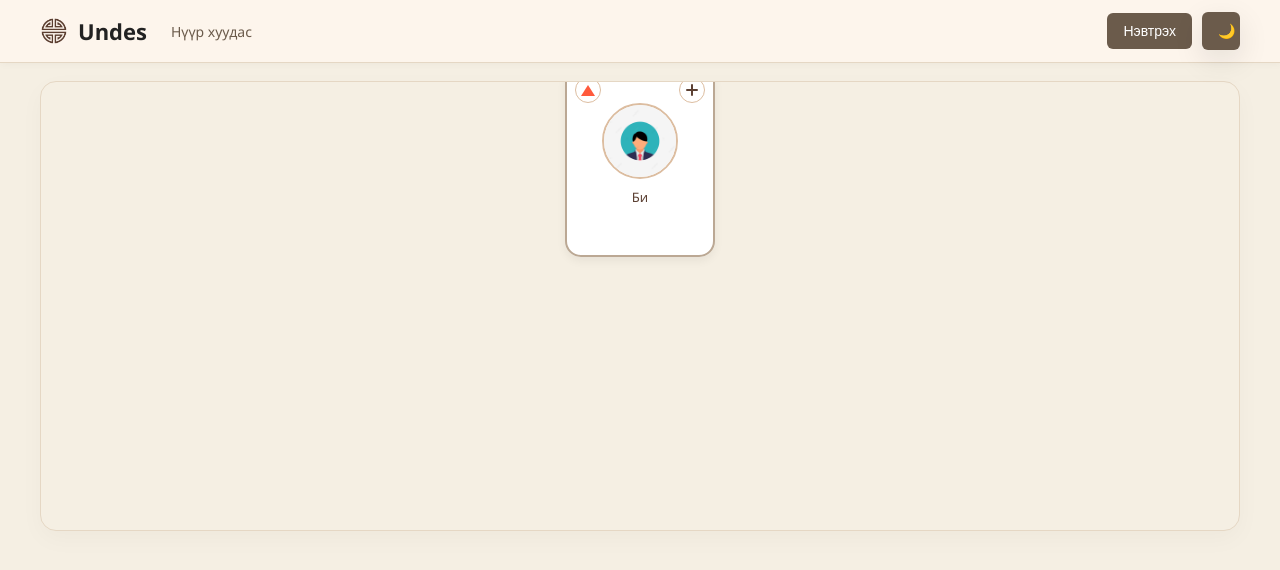
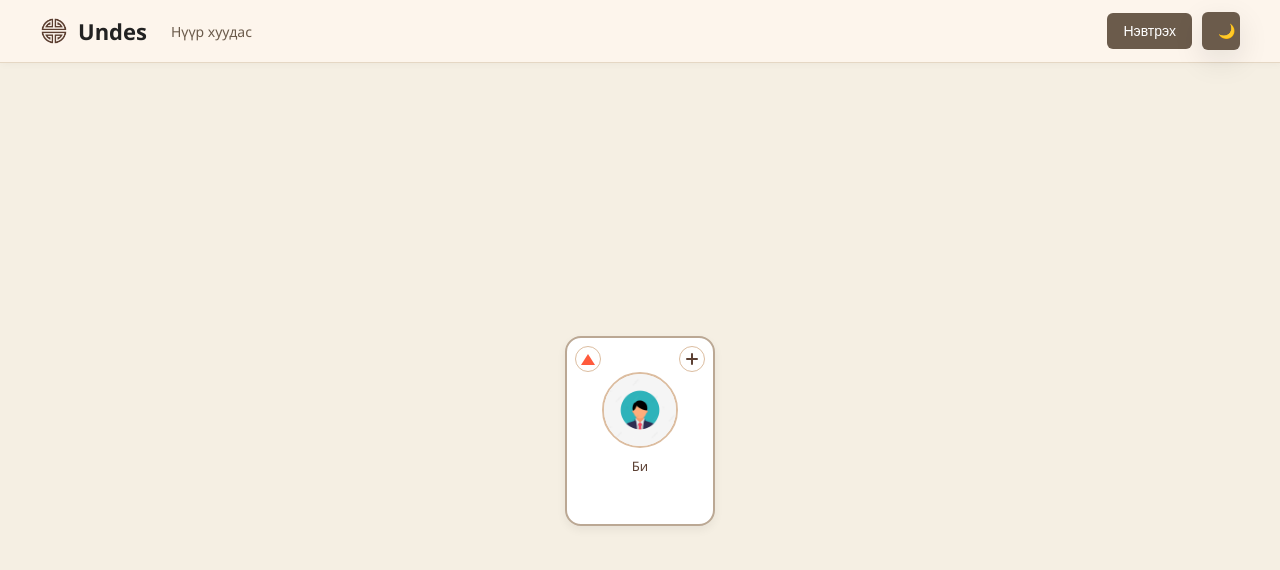
Before and after one commit to Javzaat/web-urgiin_mod_v2, a website with bundled scripts: page public/family-tree.html in a window 1280 px wide. Built offline with nearby package versions, Linux system fonts and the light colour scheme; no server answers.

Commit message:
v2: auto-scale family tree layout (no scroll, centered)

```diff
--- a/public/family-tree.css
+++ b/public/family-tree.css
@@ -40,13 +40,8 @@ body {
 /* ===== PAGE STRUCTURE ===== */
 
 .tree-page {
-  min-height: 100vh;
-  padding: 18px 12px 24px;
-  display: flex;
-  flex-direction: column;
-  gap: 10px;
+  height: calc(100vh - 64px); /* header-ийн өндөр */
 }
-
 .tree-toolbar {
   max-width: 1200px;
   margin: 0 auto 4px;
@@ -101,32 +96,36 @@ body {
 }
 
 /* ===== TREE LAYOUT ===== */
-
 .tree-layout {
-  max-width: 1200px;
-  margin: 0 auto;
   width: 100%;
+  height: 100%;
+  overflow: hidden;
 }
 
 .tree-root {
   position: relative;
   width: 100%;
-  height: 620px;
-  border-radius: 16px;
-  border: 1px solid var(--border);
-  background: #f5efe3;
-  box-shadow: 0 8px 24px rgba(0,0,0,0.03);
-  overflow: auto;
+  height: 100%;
+  overflow: hidden;
+}
+
+.tree-scale {
+  position: absolute;
+  left: 0;
+  top: 0;
+  transform-origin: 0 0;
 }
 
 body.dark .tree-root {
   background: #201710;
 }
 
-#tree-root {
+.tree-root {
   position: relative;
+  width: 100%;
+  height: 100%;
+  overflow: hidden;
 }
-
 
 #tree-lines-svg {
   position: absolute;
--- a/public/family-tree.html
+++ b/public/family-tree.html
@@ -44,11 +44,10 @@
     <main class="tree-page">
       <section class="tree-layout">
         <div id="tree-root" class="tree-root">
-          <svg
-            id="tree-lines-svg"
-            xmlns="http://www.w3.org/2000/svg">
-          </svg>
-          <div id="tree-nodes"></div>
+          <div id="tree-scale" class="tree-scale">
+            <svg id="tree-lines-svg"></svg>
+            <div id="tree-nodes"></div>
+          </div>
         </div>
       </section>
     </main>
--- a/public/family-tree.js
+++ b/public/family-tree.js
@@ -171,6 +171,20 @@ function createDefaultRoot() {
 
 
 // ================== HELPERS ==================
+function getTreeBounds(visibleMembers) {
+  let minX = Infinity, minY = Infinity;
+  let maxX = -Infinity, maxY = -Infinity;
+
+  visibleMembers.forEach(m => {
+    minX = Math.min(minX, m.x - CARD_W / 2);
+    maxX = Math.max(maxX, m.x + CARD_W / 2);
+    minY = Math.min(minY, m.y - CARD_H / 2);
+    maxY = Math.max(maxY, m.y + CARD_H / 2);
+  });
+
+  return { minX, minY, maxX, maxY };
+}
+
 
 function getParentBySex(child, sex) {
   return (child.parents || [])
@@ -308,18 +322,21 @@ function familyCenterX(memberId) {
 }
 
 function cardRect(id) {
-  const el = document.querySelector(`.family-card[data-id="${id}"]`);
-  if (!el) return null;
-
-  const r = el.getBoundingClientRect();
-  const root = treeRoot.getBoundingClientRect();
+  const m = findMember(id);
+  if (!m) return null;
+
+  // m.x, m.y бол layoutTree() дээр тооцсон "tree space" координатууд
+  const left   = m.x - CARD_W / 2;
+  const right  = m.x + CARD_W / 2;
+  const top    = m.y - CARD_H / 2;
+  const bottom = m.y + CARD_H / 2;
 
   return {
-    cx: r.left + r.width / 2 - root.left,
-    top: r.top - root.top,
-    bottom: r.bottom - root.top,
-    left: r.left - root.left,
-    right: r.right - root.left,
+    cx: m.x,
+    top,
+    bottom,
+    left,
+    right
   };
 }
 
@@ -375,126 +392,53 @@ function layoutTree() {
 
   const paddingTop = 80;
   const rowGap = CARD_H + V_GAP;
-  const containerWidth = treeRoot.clientWidth || 900;
 
   const newPosMap = new Map();
 
   levels.forEach((levelValue, rowIndex) => {
-    const rowNodes = levelMap.get(levelValue);
-    if (!rowNodes.length) return;
-
-    // === ANCHOR COMPUTE ===
-    rowNodes.forEach(m => {
-      const parents = (m.parents || [])
-        .filter(pid => !hiddenAnc.has(pid))
-        .map(pid => newPosMap.get(pid))
-        .filter(Boolean);
-
-      m._anchor = parents.length
-        ? parents.reduce((s, p) => s + p.x, 0) / parents.length
-        : null;
-    });
-
-    // === UNITS (COUPLES / SINGLE) ===
+    const row = levelMap.get(levelValue);
+    const y = paddingTop + rowIndex * rowGap;
+
+    // ===== group couples / singles =====
+    const units = [];
     const used = new Set();
-    const units = [];
-
-    rowNodes.forEach(m => {
+
+    row.forEach(m => {
       if (used.has(m.id)) return;
 
       if (m.spouseId) {
         const s = findMember(m.spouseId);
         if (s && s.level === levelValue && !used.has(s.id)) {
-          units.push({ type: "couple", ids: [m.id, s.id] });
+          units.push([m.id, s.id]);
           used.add(m.id);
           used.add(s.id);
           return;
         }
       }
-
-      units.push({ type: "single", ids: [m.id] });
+      units.push([m.id]);
       used.add(m.id);
     });
 
-    const y = paddingTop + rowIndex * rowGap;
-    const UNIT_WIDTH = CARD_W * 2.2;
-    const MIN_DIST = UNIT_WIDTH + H_GAP * 0.3;
-
-    const anchored = units.some(u =>
-      u.ids.some(id => {
-        const m = rowNodes.find(x => x.id === id);
-        return m && isFinite(m._anchor);
-      })
-    );
-
-    // === NO ANCHOR → CENTER ===
-    if (!anchored) {
-      const total =
-        units.length * UNIT_WIDTH + (units.length - 1) * H_GAP;
-      let startX = Math.max((containerWidth - total) / 2, 40);
-
-      units.forEach(u => {
-        const cx = startX + UNIT_WIDTH / 2;
-
-        if (u.type === "single") {
-          newPosMap.set(u.ids[0], { x: cx, y });
-        } else {
-          const off = CARD_W * 0.55;
-          newPosMap.set(u.ids[0], { x: cx - off, y });
-          newPosMap.set(u.ids[1], { x: cx + off, y });
-        }
-
-        startX += UNIT_WIDTH + H_GAP;
-      });
-
-      return;
-    }
-
-    // === ANCHOR SORT ===
+    // ===== total row width =====
+    const UNIT_W = CARD_W * 2.2;
+    const totalWidth =
+      units.length * UNIT_W + (units.length - 1) * H_GAP;
+
+    // ⭐ CENTER THIS ROW AROUND 0 ⭐
+    let cursorX = -totalWidth / 2 + UNIT_W / 2;
+
     units.forEach(u => {
-      const anchors = u.ids
-        .map(id => rowNodes.find(m => m.id === id)?._anchor)
-        .filter(v => isFinite(v));
-      u.anchor = anchors.length
-        ? anchors.reduce((s, a) => s + a, 0) / anchors.length
-        : null;
-    });
-
-    units.sort((a, b) => {
-      if (a.anchor == null) return 1;
-      if (b.anchor == null) return -1;
-      return a.anchor - b.anchor;
-    });
-
-    let cursorX = null;
-    units.forEach(u => {
-      let cx = u.anchor ?? (cursorX ?? containerWidth / 2);
-      if (cursorX != null) cx = Math.max(cx, cursorX + MIN_DIST);
-      u._cx = cx;
-      cursorX = cx;
-    });
-
-    // === SHIFT INTO VIEW ===
-    const minX = Math.min(...units.map(u => u._cx));
-    const maxX = Math.max(...units.map(u => u._cx));
-    let shift = 0;
-
-    if (maxX - minX < containerWidth) {
-      shift = (containerWidth - (maxX - minX)) / 2 - minX;
-    } else if (minX < 40) {
-      shift = 40 - minX;
-    }
-
-    units.forEach(u => {
-      const cx = u._cx + shift;
-
-      if (u.type === "single") {
-        newPosMap.set(u.ids[0], { x: cx, y });
+      const cx = cursorX;
+
+      if (u.length === 1) {
+        newPosMap.set(u[0], { x: cx, y });
       } else {
         const off = CARD_W * 0.55;
-        newPosMap.set(u.ids[0], { x: cx - off, y });
-        newPosMap.set(u.ids[1], { x: cx + off, y });
+        newPosMap.set(u[0], { x: cx - off, y });
+        newPosMap.set(u[1], { x: cx + off, y });
       }
+
+      cursorX += UNIT_W + H_GAP;
     });
   });
 
@@ -507,13 +451,9 @@ function layoutTree() {
   });
 
   posMap = newPosMap;
-
-  treeRoot.style.height =
-    Math.max(
-      450,
-      paddingTop * 2 + (levels.length - 1) * rowGap + CARD_H
-    ) + "px";
-}
+}
+
+
 
 
 
@@ -526,25 +466,51 @@ function layoutVisibleMembers() {
 function renderTree() {
   if (!nodesLayer || !treeRoot || !svg) return;
 
-  // 1️⃣ Cards эхэлж DOM-д орно
+  const scaleBox = document.getElementById("tree-scale");
+
   nodesLayer.innerHTML = "";
   const visibleMembers = layoutVisibleMembers();
-
+  if (!visibleMembers.length) return;
+
+  // 1) render cards in tree space
   visibleMembers.forEach(m => {
     const card = createFamilyCard(m);
-    card.style.left = m.x - CARD_W / 2 + "px";
-    card.style.top  = m.y - CARD_H / 2 + "px";
+    card.style.left = (m.x - CARD_W / 2) + "px";
+    card.style.top  = (m.y - CARD_H / 2) + "px";
     nodesLayer.appendChild(card);
   });
 
-  // 2️⃣ SVG-г дараа нь resize + line draw
   requestAnimationFrame(() => {
-    const w = treeRoot.clientWidth;
-    const h = treeRoot.clientHeight;
-
-    svg.setAttribute("width", w);
-    svg.setAttribute("height", h);
-    svg.setAttribute("viewBox", `0 0 ${w} ${h}`);
+    const bounds = getTreeBounds(visibleMembers);
+
+    const treeW = bounds.maxX - bounds.minX;
+    const treeH = bounds.maxY - bounds.minY;
+
+    const viewW = treeRoot.clientWidth;
+    const viewH = treeRoot.clientHeight;
+
+    if (treeW <= 0 || treeH <= 0) return;
+
+    // 2) scale to fit viewport
+    const scale = Math.min(viewW / treeW, viewH / treeH, 1);
+
+    // 3) center inside viewport (in screen space)
+    const offsetX = (viewW - treeW * scale) / 2;
+    const offsetY = (viewH - treeH * scale) / 2;
+
+    // 4) IMPORTANT: order is center -> scale -> shift-to-zero
+    scaleBox.style.transform =
+      `translate(${offsetX}px, ${offsetY}px) scale(${scale}) translate(${-bounds.minX}px, ${-bounds.minY}px)`;
+
+    // 5) SVG must live in the SAME tree space as nodes (before transform)
+    svg.setAttribute("width", treeW);
+    svg.setAttribute("height", treeH);
+    svg.setAttribute("viewBox", `0 0 ${treeW} ${treeH}`);
+
+    // Place SVG at origin inside scaleBox coordinates
+    svg.style.position = "absolute";
+    svg.style.left = "0px";
+    svg.style.top = "0px";
 
     drawLines(visibleMembers);
   });
@@ -1214,9 +1180,9 @@ function drawLines(visibleMembers) {
     }
 
     /* down to child */
-    safeLine(svg, parentsCenterX, midY, parentsCenterX, c.top);
-    safeLine(svg, parentsCenterX, c.top, c.cx, c.top);
-    safeLine(svg, c.cx, c.top, c.cx, c.top + 1);
+    safeLine(svg, parentsCenterX, midY, parentsCenterX, c.top - 6);
+    safeLine(svg, parentsCenterX, c.top - 6, c.cx, c.top - 6);
+    safeLine(svg, c.cx, c.top - 6, c.cx, c.top);
   });
 }
 
```
